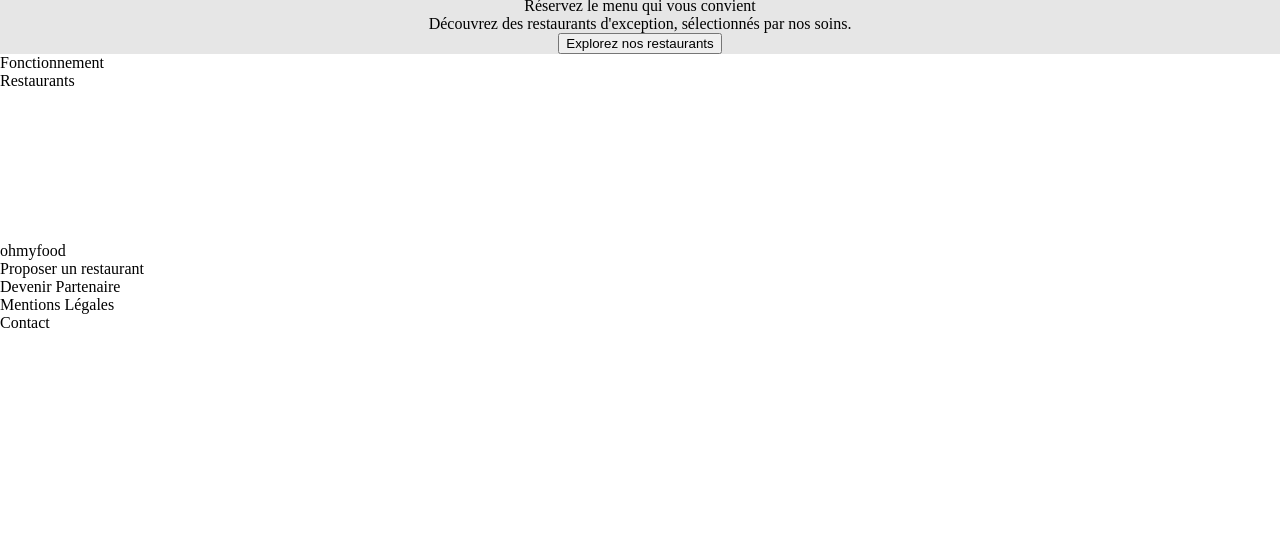
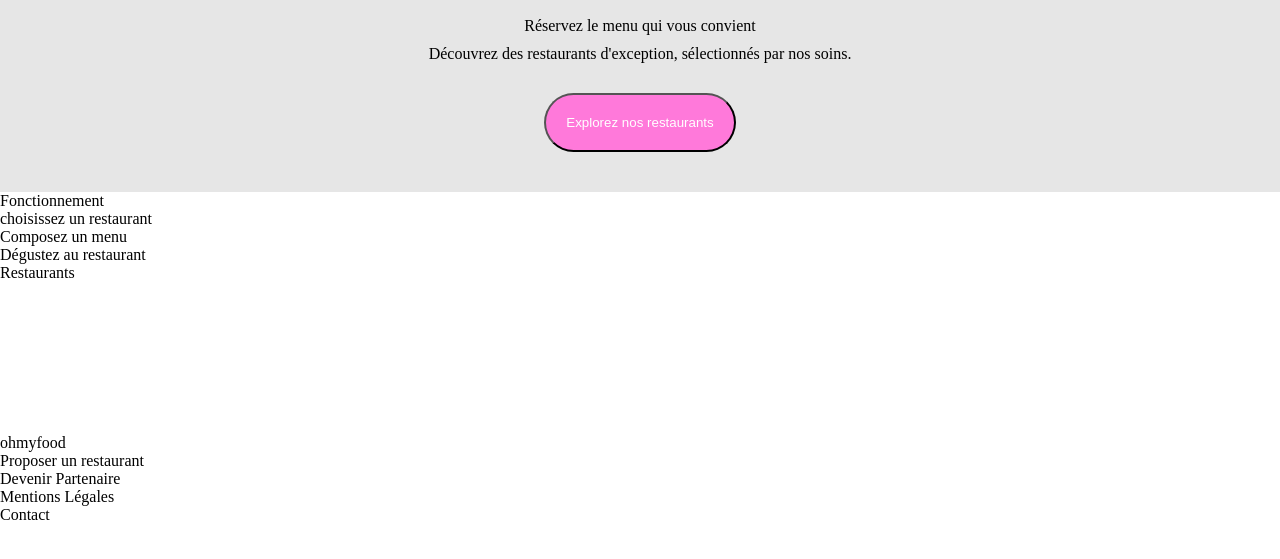
Before and after one commit to jcangoun/Jean-ChristianAngounou_3_08112021, a plain HTML site: page index.html in a window 1280 px wide. Shown: the part 37-596 px from the top of the page. Drawn offline with Linux system fonts and the light colour scheme.

Commit message:
suite html css

```diff
--- a/index.html
+++ b/index.html
@@ -28,6 +28,18 @@
             </div>
             <div class="fonctionnement">
                 <div class="fonctionnement__titre">Fonctionnement</div>
+                <div class="fonctionnement__choixresto">
+                    <span class="fonctionnement__iconemobile"></span>
+                    <div class="fonctionnement__phrasechoixresto"> choisissez un restaurant</div>
+                </div>
+                <div class="fonctionnement__composemenu">
+                    <span class="fonctionnement__iconeburger"></span>
+                    <div class="fonctionnement__phrasechoixmenu">Composez un menu</div>
+                </div>
+                <div class="fonctionnement__degustresto">
+                    <span class="fonctionnement__iconeresto"></span>
+                    <div class="fonctionnement__phrasechoixdegustresto">Dégustez au restaurant</div>
+                </div>
             </div>
 
         <div class="restaurants">Restaurants</div>
--- a/style.css
+++ b/style.css
@@ -32,6 +32,8 @@ main {
 .explore, .explore--border {
     text-align: center;
     background-color: rgb(230, 230, 230);
+
+    padding: 20px;
 }
 
 .explore__title {
@@ -39,12 +41,52 @@ main {
 }
 
 .explore__description {
+    margin: 10px;
+}
+
+.explore__button {
+    background-color: #FF79DA;
+    border-radius: 30px;
+    color: white;
+    margin: 20px;
+    padding: 20px;
 
 }
 
-.explore__button {
+
+
+/* debt gamme Fontionnement */
+
+.fonctionnement {
 
 }
+
+.fonctionnement__titre {
+
+}
+
+.fonctionnement__choixresto {
+
+}
+
+
+.fonctionnement__iconemobile {
+
+}
+
+/* Fin Fonctionnement*/
+
+
+
+
+
+ /* debut la gamme ".restaurant" */
+
+
+
+ /* Fini la gamme ".restaurant" */
+
+
 footer {
 
 }
```
